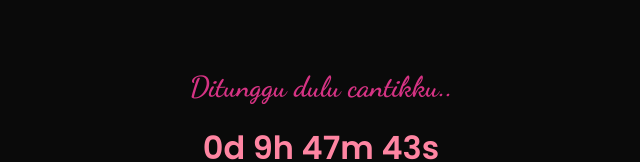
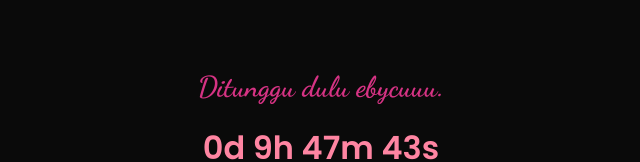
Before and after one commit to wahyusub/tes, a plain HTML site: page index.html in a window 1280 px wide. Shown: the part 269-431 px from the top of the page, without its empty margins (319-959 px from the left). Drawn offline with nearby package versions, Linux system fonts and the light colour scheme.

Commit message:
Update index.html

```diff
--- a/index.html
+++ b/index.html
@@ -110,7 +110,7 @@
 <body>
 
     <div id="overlay">
-        <h2 style="font-family:'Dancing Script'; font-size: 1.8rem; color: var(--hot-pink);">Ditunggu dulu cantikku..</h2>
+        <h2 style="font-family:'Dancing Script'; font-size: 1.8rem; color: var(--hot-pink);">Ditunggu dulu ebycuuu.</h2>
         <div id="timer">00:00:00:00</div>
         <button class="btn-start" id="btnBuka" onclick="start()">Buka Surat ✨</button>
     </div>
```
